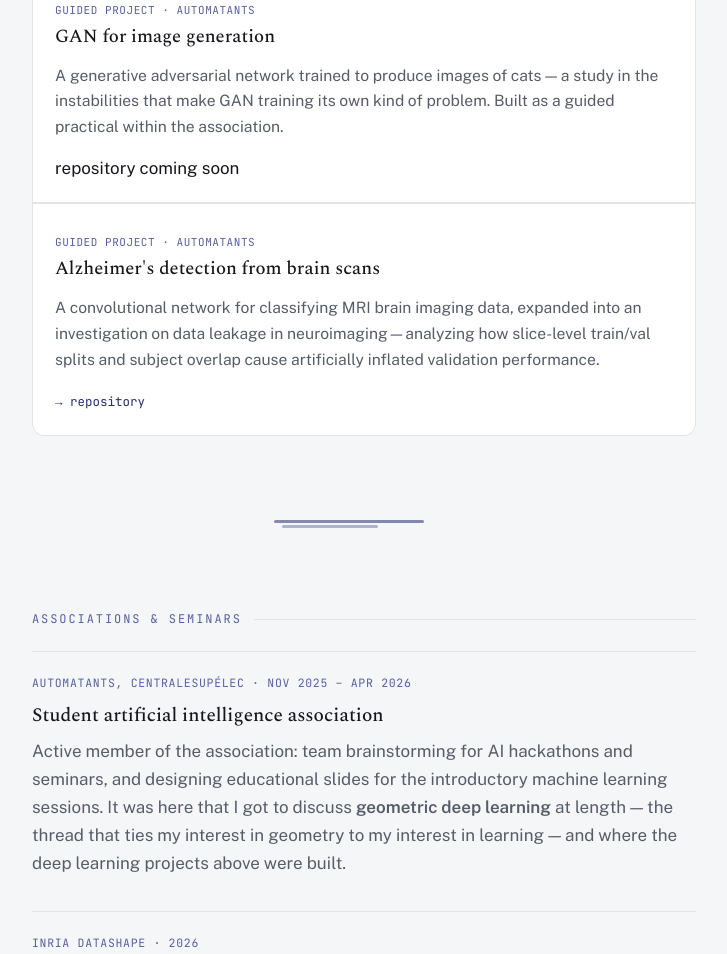
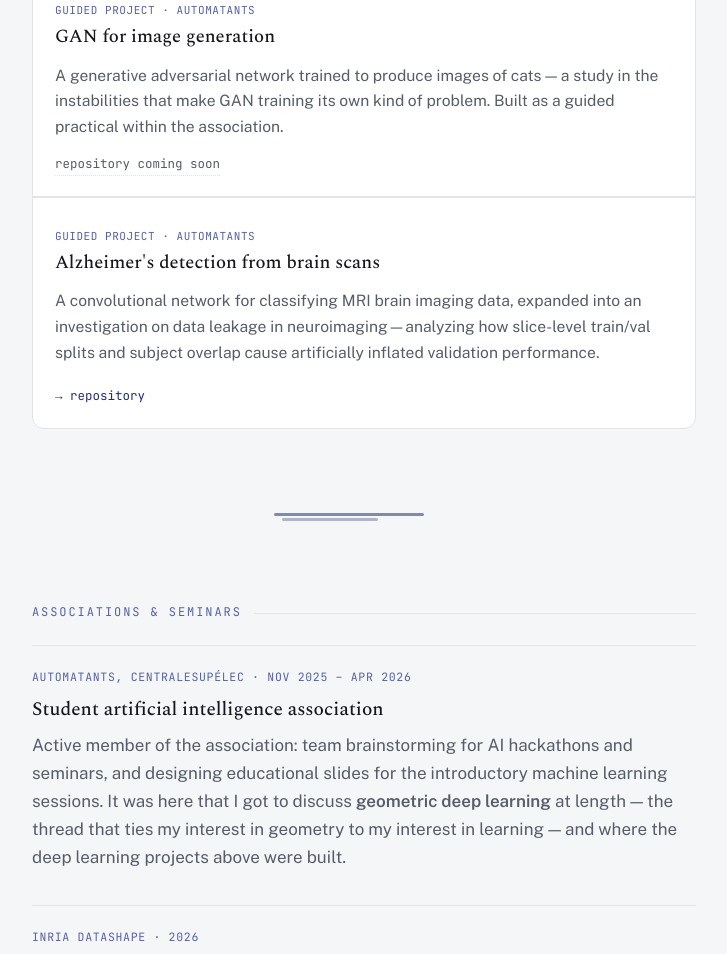
Before and after one commit to aelkas/aelkas.github.io, a plain HTML site: page index.html in a window 1280 px wide. Shown: the part 3801-4755 px from the top of the page, without its empty margins (276-1003 px from the left). Drawn offline with nearby package versions, Linux system fonts and the light colour scheme.

Commit message:
Update index.html

```diff
--- a/index.html
+++ b/index.html
@@ -364,7 +364,9 @@
           instabilities that make GAN training its own kind of problem. Built as a guided
           practical within the association.
         </p>
-        <span class="soon">repository coming soon</span>
+        <div class="item-links">
+          <span class="soon">repository coming soon</span>
+        </div>
       </div>
 
       <div class="card">
```
